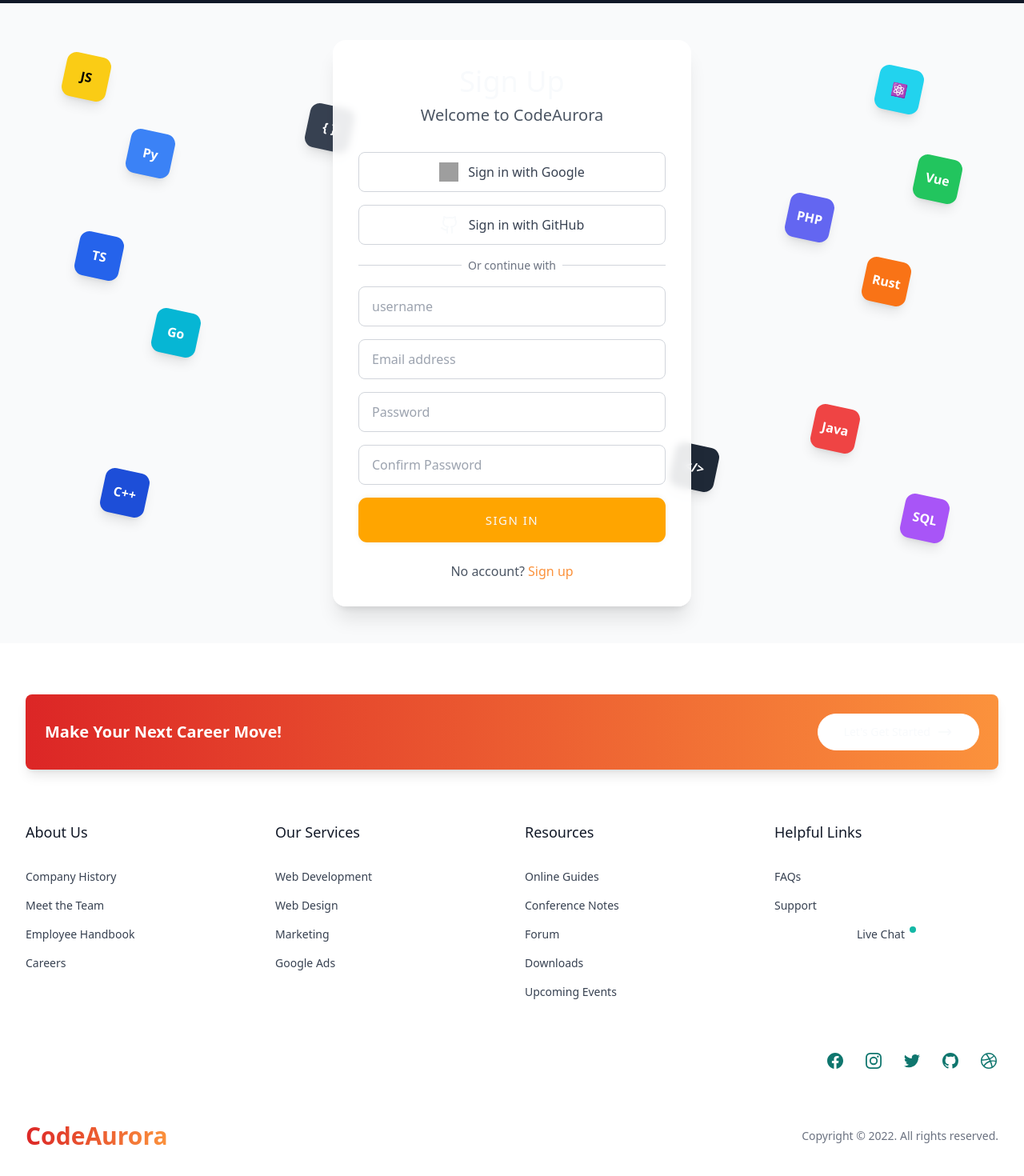
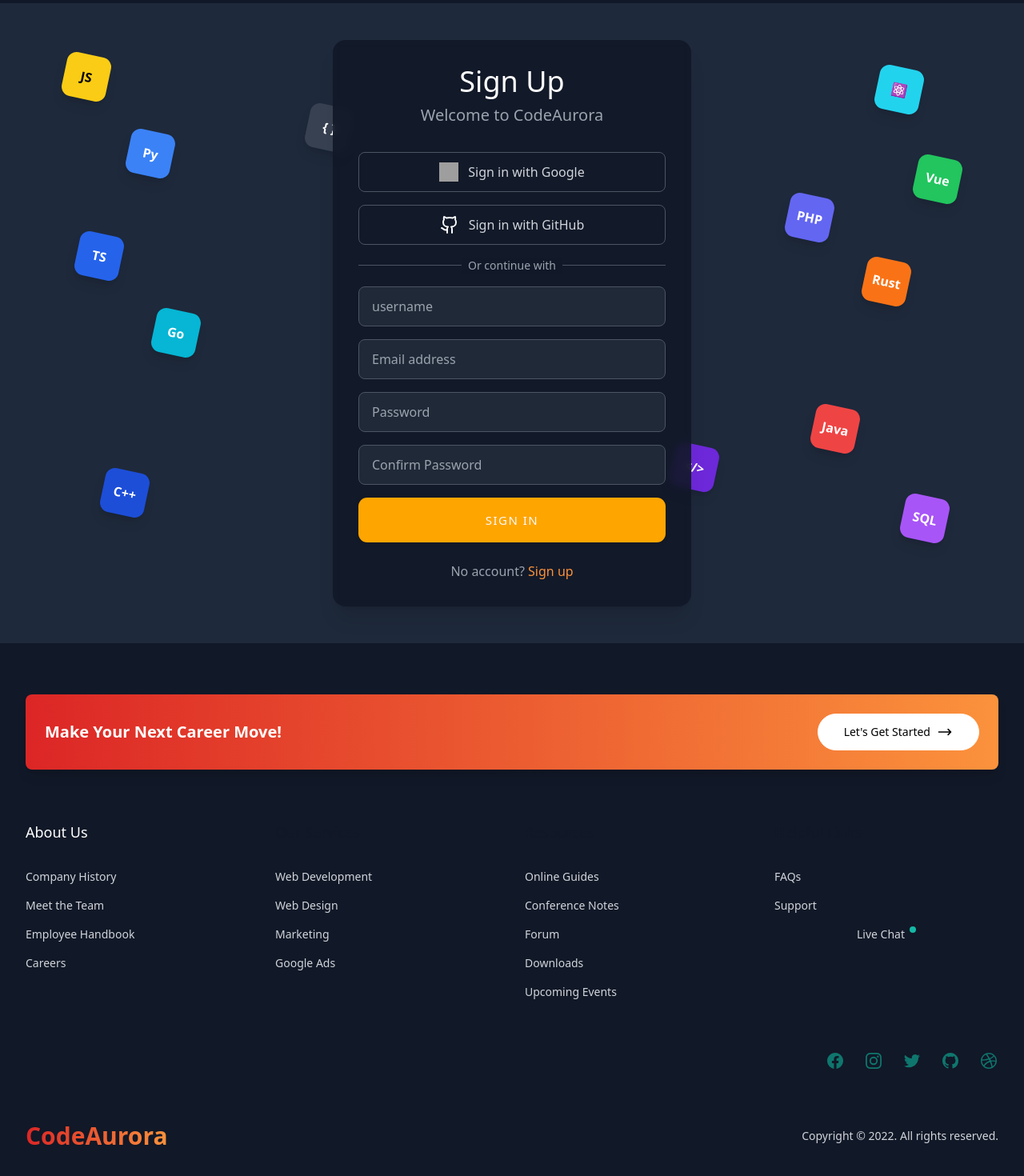
Before and after one commit to haneenep/CodeAurora-Frontend, a React (Vite) app: page / in a window 1280 px wide. Shown: the part 68-1538 px from the top of the page at 80% size. Built offline with nearby package versions, Linux system fonts and the light colour scheme; grey boxes are pictures that could not be loaded.

Commit message:
signup and signin design modified

```diff
--- a/src/components/common/users/Footer.tsx
+++ b/src/components/common/users/Footer.tsx
@@ -1,7 +1,7 @@
 const Footer = () => {
   return (
     <>
-      <footer className="bg-white">
+      <footer className="bg-white dark:bg-gray-900">
         <div className="mx-auto max-w-screen-xl px-4 py-16 sm:px-6 lg:px-8">
           <div className="flex flex-col items-center gap-4 rounded-lg bg-gradient-to-r from-red-600 to-orange-400 p-6 shadow-lg sm:flex-row sm:justify-between">
             <strong className="text-xl text-white sm:text-xl">
@@ -13,10 +13,10 @@
               className="inline-flex items-center gap-2 rounded-full border border-white bg-white px-8 py-3 text-grabg-gradient-to-r from-red-600 to-orange-400 hover:bg-transparent hover:text-white focus:ring-3 focus:outline-hidden"
               href="#"
             >
-              <span className="text-sm font-medium"> Let's Get Started </span>
+              <span className="text-sm dark:text-black font-medium"> Let's Get Started </span>
 
               <svg
-                className="size-5 rtl:rotate-180"
+                className="size-5 rtl:rotate-180 dark:text-black"
                 xmlns="http://www.w3.org/2000/svg"
                 fill="none"
                 viewBox="0 0 24 24"
@@ -34,21 +34,18 @@
 
           <div className="mt-16 grid grid-cols-1 gap-8 sm:grid-cols-2 lg:grid-cols-4">
             <div className="text-center sm:text-left">
-              <p className="text-lg font-medium text-gray-900">About Us</p>
+              <p className="text-lg font-medium text-gray-900 dark:text-white">About Us</p>
 
               <ul className="mt-8 space-y-4 text-sm">
                 <li>
-                  <a
-                    className="text-gray-700 transition hover:text-orange-600"
-                    href="#"
-                  >
+                <a className="text-gray-700 dark:text-gray-300 transition hover:text-orange-600 dark:hover:text-orange-400" href="#">
                     Company History
                   </a>
                 </li>
 
                 <li>
                   <a
-                    className="text-gray-700 transition hover:text-orange-600"
+                    className="text-gray-700 dark:text-gray-300 transition hover:text-orange-600 dark:hover:text-orange-600"
                     href="#"
                   >
                     {" "}
@@ -58,7 +55,7 @@
 
                 <li>
                   <a
-                    className="text-gray-700 transition hover:text-orange-600"
+                    className="text-gray-700 dark:text-gray-300 transition hover:text-orange-600 dark:hover:text-orange-600"
                     href="#"
                   >
                     Employee Handbook
@@ -67,7 +64,7 @@
 
                 <li>
                   <a
-                    className="text-gray-700 transition hover:text-orange-600"
+                    className="text-gray-700 dark:text-gray-300 transition hover:text-orange-600 dark:hover:text-orange-600"
                     href="#"
                   >
                     {" "}
@@ -83,7 +80,7 @@
               <ul className="mt-8 space-y-4 text-sm">
                 <li>
                   <a
-                    className="text-gray-700 transition hover:text-orange-600"
+                    className="text-gray-700 dark:text-gray-300 transition hover:text-orange-600 dark:hover:text-orange-600"
                     href="#"
                   >
                     Web Development
@@ -92,7 +89,7 @@
 
                 <li>
                   <a
-                    className="text-gray-700 transition hover:text-orange-600"
+                    className="text-gray-700 dark:text-gray-300 transition hover:text-orange-600 dark:hover:text-orange-600"
                     href="#"
                   >
                     {" "}
@@ -102,7 +99,7 @@
 
                 <li>
                   <a
-                    className="text-gray-700 transition hover:text-orange-600"
+                    className="text-gray-700 dark:text-gray-300 transition hover:text-orange-600 dark:hover:text-orange-600"
                     href="#"
                   >
                     {" "}
@@ -112,7 +109,7 @@
 
                 <li>
                   <a
-                    className="text-gray-700 transition hover:text-orange-600"
+                    className="text-gray-700 dark:text-gray-300 transition hover:text-orange-600 dark:hover:text-orange-600"
                     href="#"
                   >
                     {" "}
@@ -128,7 +125,7 @@
               <ul className="mt-8 space-y-4 text-sm">
                 <li>
                   <a
-                    className="text-gray-700 transition hover:text-orange-600"
+                    className="text-gray-700 dark:text-gray-300 transition hover:text-orange-600 dark:hover:text-orange-600"
                     href="#"
                   >
                     {" "}
@@ -138,7 +135,7 @@
 
                 <li>
                   <a
-                    className="text-gray-700 transition hover:text-orange-600"
+                    className="text-gray-700 dark:text-gray-300 transition hover:text-orange-600 dark:hover:text-orange-600"
                     href="#"
                   >
                     Conference Notes
@@ -147,7 +144,7 @@
 
                 <li>
                   <a
-                    className="text-gray-700 transition hover:text-orange-600"
+                    className="text-gray-700 dark:text-gray-300 transition hover:text-orange-600 dark:hover:text-orange-600"
                     href="#"
                   >
                     {" "}
@@ -157,7 +154,7 @@
 
                 <li>
                   <a
-                    className="text-gray-700 transition hover:text-orange-600"
+                    className="text-gray-700 dark:text-gray-300 transition hover:text-orange-600 dark:hover:text-orange-600"
                     href="#"
                   >
                     {" "}
@@ -167,7 +164,7 @@
 
                 <li>
                   <a
-                    className="text-gray-700 transition hover:text-orange-600"
+                    className="text-gray-700 dark:text-gray-300 transition hover:text-orange-600 dark:hover:text-orange-600"
                     href="#"
                   >
                     Upcoming Events
@@ -182,7 +179,7 @@
               <ul className="mt-8 space-y-4 text-sm">
                 <li>
                   <a
-                    className="text-gray-700 transition hover:text-orange-600"
+                    className="text-gray-700 dark:text-gray-300 transition hover:text-orange-600 dark:hover:text-orange-600"
                     href="#"
                   >
                     {" "}
@@ -192,7 +189,7 @@
 
                 <li>
                   <a
-                    className="text-gray-700 transition hover:text-orange-600"
+                    className="text-gray-700 dark:text-gray-300 transition hover:text-orange-600 dark:hover:text-orange-600"
                     href="#"
                   >
                     {" "}
@@ -205,7 +202,7 @@
                     className="group flex justify-center gap-1.5 ltr:sm:justify-start rtl:sm:justify-end"
                     href="#"
                   >
-                    <span className="text-gray-700 transition group-hover:text-orange-600">
+                    <span className="text-gray-700 dark:text-gray-300 transition group-hover:text-orange dark:group-hover:text-orange-600">
                       {" "}
                       Live Chat{" "}
                     </span>
@@ -341,7 +338,7 @@
                 </span>
               </div>
 
-              <p className="mt-4 text-center text-sm text-gray-500 sm:mt-0 sm:text-right">
+              <p className="mt-4 text-center text-sm text-gray-500 dark:text-gray-300 sm:mt-0 sm:text-right">
                 Copyright &copy; 2022. All rights reserved.
               </p>
             </div>
--- a/src/pages/auth/Signin/Signin.css
+++ /dev/null
@@ -1,15 +0,0 @@
-.major-mono-display-regular {
-    font-family: "Major Mono Display", serif;
-    font-weight: 400;
-    font-style: normal;
-  }
-
-  .font-ubuntu-mono {
-    font-family: 'Ubuntu Mono', monospace;
-  }
-
-  .monomaniac-one-regular {
-    font-family: "Monomaniac One", serif;
-    font-weight: 400;
-    font-style: normal;
-  }
--- a/src/pages/auth/Signup/Signup.tsx
+++ b/src/pages/auth/Signup/Signup.tsx
@@ -8,7 +8,7 @@
   return (
     <>
       <Header />
-      <div className="min-h-screen bg-gray-50 flex items-center justify-center p-4 relative overflow-hidden">
+      <div className="min-h-screen bg-gray-50 dark:bg-slate-800 flex items-center justify-center p-4 relative overflow-hidden">
         {/* Static Tech Icons Background */}
         <div className="absolute inset-0 overflow-hidden">
           {/* Left side icons */}
@@ -59,42 +59,42 @@
             <TechIcon label="{ }" bgColor="bg-gray-700" />
           </div>
           <div className="absolute bottom-48 right-96">
-            <TechIcon label="</>" bgColor="bg-gray-800" />
+            <TechIcon label="</>" bgColor="bg-gray-800 dark:bg-violet-700" />
           </div>
         </div>
 
         {/* Main Card */}
-        <div className="bg-white/90 backdrop-blur-sm rounded-2xl shadow-xl p-8 w-full max-w-md relative z-10">
+        <div className="bg-white/90 dark:bg-gray-900/90 backdrop-blur-sm rounded-2xl shadow-xl p-8 w-full max-w-md relative z-10">
           <div className="text-center mb-8">
-            <h1 className="text-4xl font-ubuntu-mono mb-2">Sign Up</h1>
-            <p className="text-xl text-gray-600">Welcome to CodeAurora</p>
+            <h1 className="text-4xl font-ubuntu-mono mb-2 dark:text-white">Sign Up</h1>
+            <p className="text-xl text-gray-600 dark:text-gray-400">Welcome to CodeAurora</p>
           </div>
 
           {/* Sign-in Buttons */}
           <div className="space-y-4">
             {/* Google Sign In */}
-            <button className="w-full flex items-center justify-center gap-3 px-4 py-3 border border-gray-300 rounded-lg hover:bg-gray-50 transition-colors">
+            <button className="w-full flex items-center justify-center gap-3 px-4 py-3 border border-gray-300 dark:border-gray-600 dark:hover:bg-gray-800 rounded-lg hover:bg-gray-50 transition-colors">
               <img
                 src="/api/placeholder/24/24"
                 alt="Google logo"
                 className="w-6 h-6"
               />
-              <span className="text-gray-700">Sign in with Google</span>
+              <span className="text-gray-700 dark:text-gray-300">Sign in with Google</span>
             </button>
 
             {/* GitHub Sign In */}
-            <button className="w-full flex items-center justify-center gap-3 px-4 py-3 border border-gray-300 rounded-lg hover:bg-gray-50 transition-colors">
+            <button className="w-full flex items-center justify-center gap-3 px-4 py-3 border border-gray-300 dark:border-gray-600 dark:hover:bg-gray-800 rounded-lg hover:bg-gray-50 transition-colors">
               <Github className="w-6 h-6" />
-              <span className="text-gray-700">Sign in with GitHub</span>
+              <span className="text-gray-700 dark:text-gray-300">Sign in with GitHub</span>
             </button>
 
             {/* Divider */}
             <div className="relative">
               <div className="absolute inset-0 flex items-center">
-                <div className="w-full border-t border-gray-300"></div>
+                <div className="w-full border-t border-gray-300 dark:border-gray-600"></div>
               </div>
               <div className="relative flex justify-center text-sm">
-                <span className="px-2 bg-white text-gray-500">
+                <span className="px-2 bg-white dark:bg-gray-900 text-gray-500 dark:text-gray-400">
                   Or continue with
                 </span>
               </div>
@@ -104,29 +104,29 @@
             <input
               type="userName"
               placeholder="username"
-              className="w-full px-4 py-3 border border-gray-300 rounded-lg focus: ~  focus:ring-2 focus:ring-orange-500 focus:border-orange-500 outline-none transition-all"
+              className="w-full px-4 py-3 border border-gray-300 dark:border-gray-600 dark:bg-gray-800 dark:text-white rounded-lg focus:ring-2 focus:ring-orange-500 focus:border-orange-500 outline-none transition-all"
             />
             <input
               type="email"
               placeholder="Email address"
-              className="w-full px-4 py-3 border border-gray-300 rounded-lg focus:ring-2 focus:ring-orange-500 focus:border-orange-500 outline-none transition-all"
+              className="w-full px-4 py-3 border border-gray-300 dark:border-gray-600 dark:bg-gray-800 dark:text-white rounded-lg focus:ring-2 focus:ring-orange-500 focus:border-orange-500 outline-none transition-all"
             />
             <input
               type="password"
               placeholder="Password"
-              className="w-full px-4 py-3 border border-gray-300 rounded-lg focus:ring-2 focus:ring-orange-500 focus:border-orange-500 outline-none transition-all"
+              className="w-full px-4 py-3 border border-gray-300 dark:border-gray-600 dark:bg-gray-800 dark:text-white rounded-lg focus:ring-2 focus:ring-orange-500 focus:border-orange-500 outline-none transition-all"
             />
             <input
               type="confirmPassword"
               placeholder="Confirm Password"
-              className="w-full px-4 py-3 border border-gray-300 rounded-lg focus:ring-2 focus:ring-orange-500 focus:border-orange-500 outline-none transition-all"
+              className="w-full px-4 py-3 border border-gray-300 dark:border-gray-600 dark:bg-gray-800 dark:text-white rounded-lg focus:ring-2 focus:ring-orange-500 focus:border-orange-500 outline-none transition-all"
             />
 
             <Button type="submit">Sign in</Button>
           </div>
 
           {/* Sign Up Link */}
-          <p className="mt-6 text-center text-gray-600">
+          <p className="mt-6 text-center text-gray-600 dark:text-gray-400">
             No account?{" "}
             <a href="#" className="text-orange-400 hover:underline">
               Sign up
```
Also changed, not shown: src/pages/auth/Signin/Signin.tsx (+14 -16 lines).
